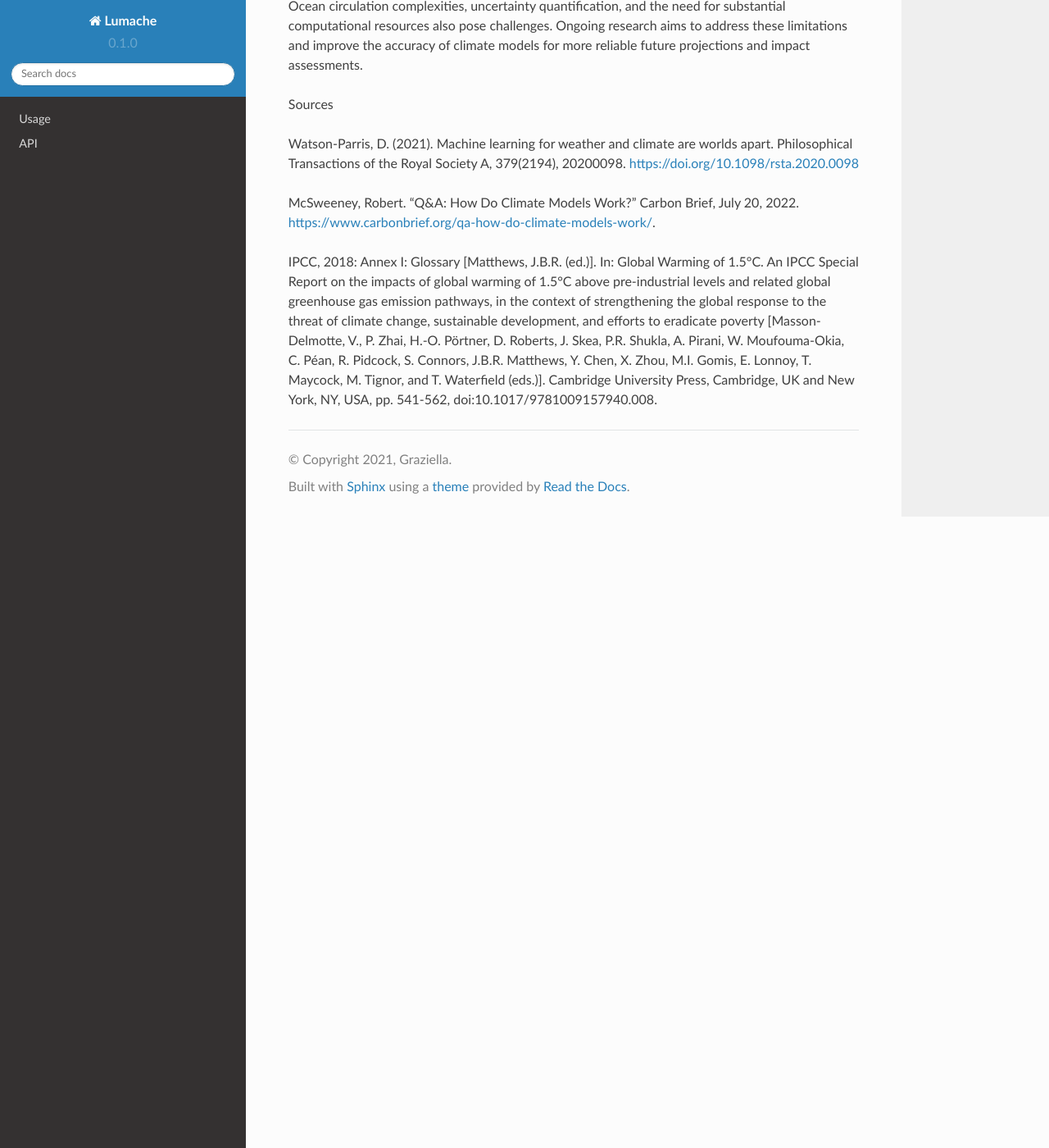
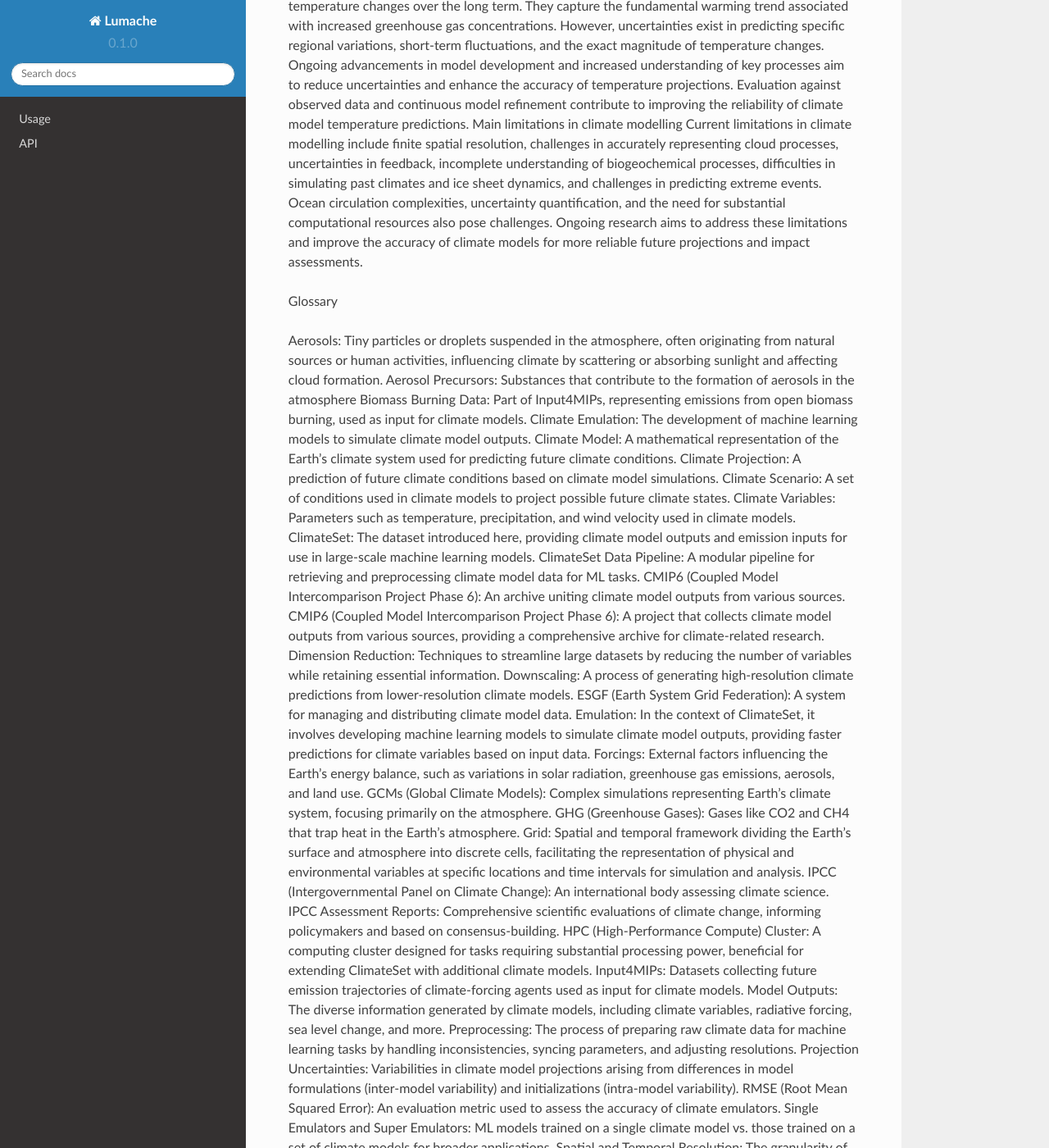
Before and after one commit to IlijaTrajkovic/ClimateSet, a Sphinx documentation site: the page built from docs/source/ClimateContext.rst, in a window 1280 px wide and 1400 px high, scrolled down 5294 px. Shown: the whole window at 82% size. Built offline with Sphinx 7.4.7 and the Read the Docs theme 2.0.0, drawn with Linux system fonts in a browser that asks for light colours; some of the changed text lies outside the part shown.

Commit message:
Revert "Update ClimateContext.rst"
This reverts commit d3c42ac4f70abbfe359253069c4d49ef72ed10a1.

```diff
--- a/docs/source/ClimateContext.rst
+++ b/docs/source/ClimateContext.rst
@@ -1,3 +1,36 @@
+
+
+Climate Context
+
+What are climate models?
+What do they include?
+What is their purpose?
+Types
+ESMs and GCMs
+What are Forcings?
+SSP Scenarios
+IPCC Assessment Reports
+Inputs and Outputs of a Climate Model
+Inputs
+Outputs
+Dimensionalities
+Types of experiments on climate models
+Data Sources
+CMIP6
+Input4Mips
+ESGF (Earth System Grid Federation)
+Different Tasks with Climate Models
+Climate projection
+Dimension reduction
+Downscaling
+Climate Model Emulation
+Metrics
+Additional
+Accuracy of climate model projections of temperature
+Main limitations in climate modelling
+Glossary
+Sources
+
 What are climate models?
 A climate model is a complex computational representation of the Earth's climate system. These models simulate the interactions between various components of the Earth, including the atmosphere, oceans, land surface, ice, and other factors, to predict and understand climate patterns and changes over time. Climate models are important tools for studying the Earth's climate, making predictions about future climate conditions, and assessing the potential impacts of various factors such as greenhouse gas emissions, land use changes, and atmospheric composition.
 What do they include?
@@ -118,6 +151,42 @@ Climate models provide accurate projections of the overall trend and patterns of
 Main limitations in climate modelling
 Current limitations in climate modelling include finite spatial resolution, challenges in accurately representing cloud processes, uncertainties in feedback, incomplete understanding of biogeochemical processes, difficulties in simulating past climates and ice sheet dynamics, and challenges in predicting extreme events. Ocean circulation complexities, uncertainty quantification, and the need for substantial computational resources also pose challenges. Ongoing research aims to address these limitations and improve the accuracy of climate models for more reliable future projections and impact assessments.
 
+Glossary
+
+Aerosols: Tiny particles or droplets suspended in the atmosphere, often originating from natural sources or human activities, influencing climate by scattering or absorbing sunlight and affecting cloud formation.
+Aerosol Precursors: Substances that contribute to the formation of aerosols in the atmosphere
+Biomass Burning Data: Part of Input4MIPs, representing emissions from open biomass burning, used as input for climate models.
+Climate Emulation: The development of machine learning models to simulate climate model outputs.
+Climate Model: A mathematical representation of the Earth's climate system used for predicting future climate conditions.
+Climate Projection: A prediction of future climate conditions based on climate model simulations.
+Climate Scenario: A set of conditions used in climate models to project possible future climate states.
+Climate Variables: Parameters such as temperature, precipitation, and wind velocity used in climate models.
+ClimateSet: The dataset introduced here, providing climate model outputs and emission inputs for use in large-scale machine learning models.
+ClimateSet Data Pipeline: A modular pipeline for retrieving and preprocessing climate model data for ML tasks.
+CMIP6 (Coupled Model Intercomparison Project Phase 6): An archive uniting climate model outputs from various sources.
+CMIP6 (Coupled Model Intercomparison Project Phase 6): A project that collects climate model outputs from various sources, providing a comprehensive archive for climate-related research.
+Dimension Reduction: Techniques to streamline large datasets by reducing the number of variables while retaining essential information.
+Downscaling: A process of generating high-resolution climate predictions from lower-resolution climate models.
+ESGF (Earth System Grid Federation): A system for managing and distributing climate model data.
+Emulation: In the context of ClimateSet, it involves developing machine learning models to simulate climate model outputs, providing faster predictions for climate variables based on input data.
+Forcings: External factors influencing the Earth's energy balance, such as variations in solar radiation, greenhouse gas emissions, aerosols, and land use.
+GCMs (Global Climate Models): Complex simulations representing Earth's climate system, focusing primarily on the atmosphere.
+GHG (Greenhouse Gases): Gases like CO2 and CH4 that trap heat in the Earth's atmosphere.
+Grid: Spatial and temporal framework dividing the Earth's surface and atmosphere into discrete cells, facilitating the representation of physical and environmental variables at specific locations and time intervals for simulation and analysis.
+IPCC (Intergovernmental Panel on Climate Change): An international body assessing climate science.
+IPCC Assessment Reports: Comprehensive scientific evaluations of climate change, informing policymakers and based on consensus-building.
+HPC (High-Performance Compute) Cluster: A computing cluster designed for tasks requiring substantial processing power, beneficial for extending ClimateSet with additional climate models.
+Input4MIPs: Datasets collecting future emission trajectories of climate-forcing agents used as input for climate models.
+Model Outputs: The diverse information generated by climate models, including climate variables, radiative forcing, sea level change, and more.
+Preprocessing: The process of preparing raw climate data for machine learning tasks by handling inconsistencies, syncing parameters, and adjusting resolutions.
+Projection Uncertainties: Variabilities in climate model projections arising from differences in model formulations (inter-model variability) and initializations (intra-model variability).
+RMSE (Root Mean Squared Error): An evaluation metric used to assess the accuracy of climate emulators.
+Single Emulators and Super Emulators: ML models trained on a single climate model vs. those trained on a set of climate models for broader applications.
+Spatial and Temporal Resolution: The granularity of spatial and temporal dimensions in climate data.
+SSP (Shared Socioeconomic Pathways): Scenarios within ScenarioMIP representing different socioeconomic development pathways that influence greenhouse gas emissions.
+Weighting of Climate Models: Assigning different weights to climate models to prevent over or under-representation.
+
+
 Sources
 
 Watson-Parris, D. (2021). Machine learning for weather and climate are worlds apart. Philosophical Transactions of the Royal Society A, 379(2194), 20200098. https://doi.org/10.1098/rsta.2020.0098
```
